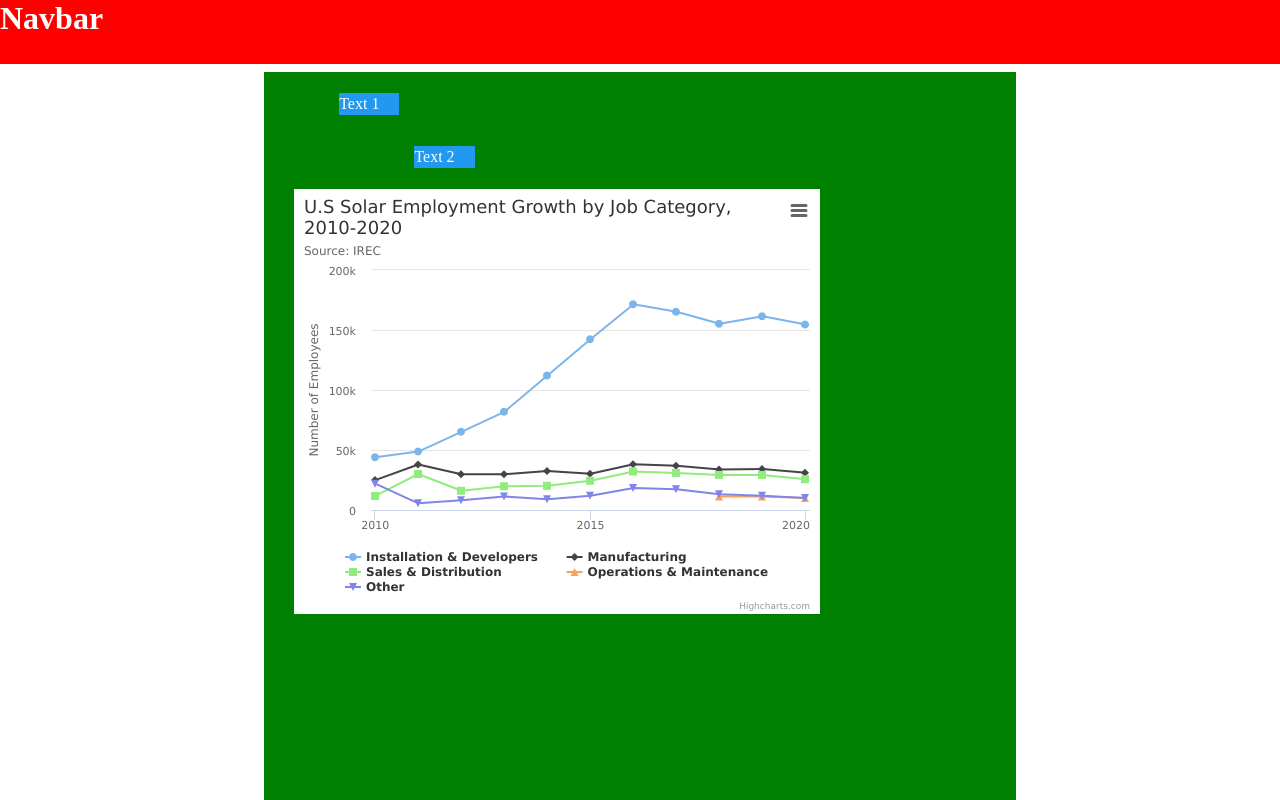
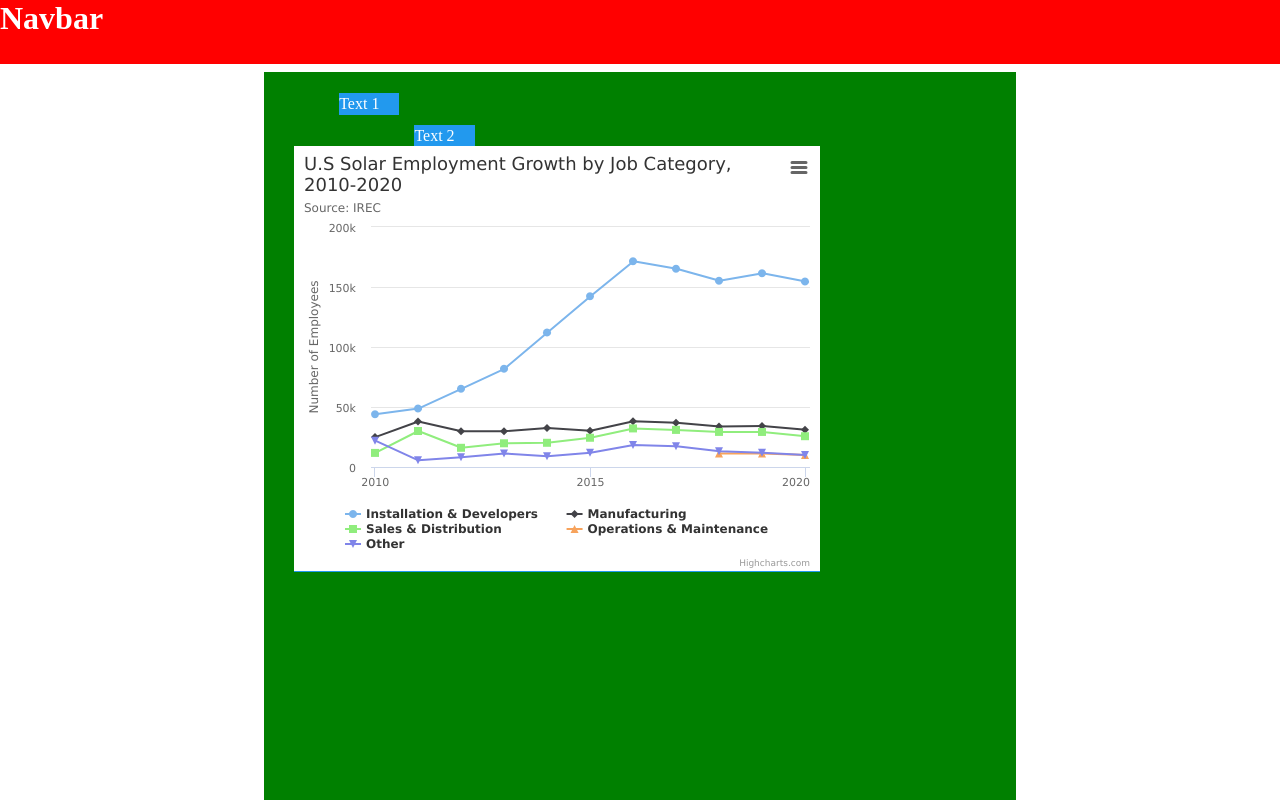
Before and after one commit to NessaAz/rate-my-service, a React (Vite) app: page / in a window 1280 px wide. Shown: the top 800 px of the page. Built offline with nearby package versions, Linux system fonts and the light colour scheme.

Commit message:
Fix a bug with resizing objects affecting position of other objects in teh canvas
Did this by using "position: absolute" on draggable/resizable elements

```diff
--- a/src/Components/Text/Text.css
+++ b/src/Components/Text/Text.css
@@ -8,17 +8,3 @@
   display: flex;
   align-items: center;
 }
-
-.resize-drag {
-  background-color: #29e;
-  color: white;
-  font-size: 0.7rem;
-
-  width: 5rem;
-  height: 5rem;
-
-  touch-action: none;
-
-  /* This makes things *much* easier */
-  box-sizing: border-box;
-}
--- a/src/index.css
+++ b/src/index.css
@@ -13,5 +13,16 @@
 }
 
 .resize-drag {
-  position: relative;
+  position: absolute;
+  background-color: #29e;
+  color: white;
+  font-size: 0.7rem;
+
+  width: 5rem;
+  height: 5rem;
+
+  touch-action: none;
+
+  /* This makes things *much* easier */
+  box-sizing: border-box;
 }
```
